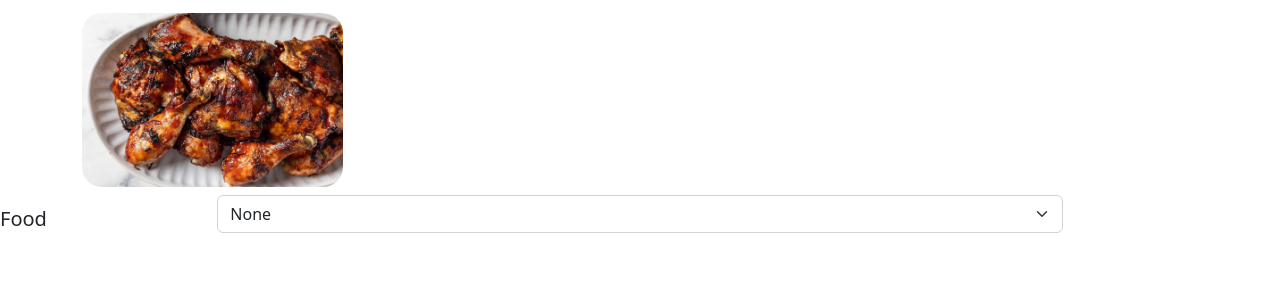
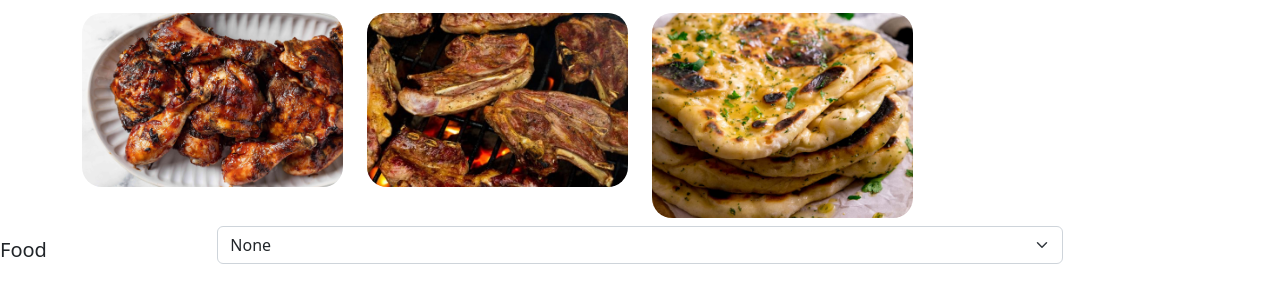
Before and after one commit to GarlicBuns19/Restaurant, a plain HTML site: page index.html in a window 1280 px wide. Shown: the part 462-764 px from the top of the page. Drawn offline with nearby package versions, Linux system fonts and the light colour scheme.

Commit message:
adding pics but must still add more

```diff
--- a/index.html
+++ b/index.html
@@ -69,6 +69,26 @@
                         </div>
                     </div>
                 </div>
+                <div class="col-md-3">
+                    <div class="img">
+                        <img src="./images/Chops.jpg" alt=""
+                        class="img-fluid img-size">
+                        <div class="text">
+                            <p>Hello</p>
+                            <p>Hello</p>
+                        </div>
+                    </div>
+                </div>
+                <div class="col-md-3">
+                    <div class="img">
+                        <img src="./images/GarlicNaan.jpg" alt=""
+                        class="img-fluid img-size img-size-naan">
+                        <div class="text">
+                            <p>Hello</p>
+                            <p>Hello</p>
+                        </div>
+                    </div>
+                </div>
             </div>
         </div>
     </section>
--- a/style/restaurant.css
+++ b/style/restaurant.css
@@ -11,6 +11,11 @@
 }
 .img-size{
     border-radius: 20px;
+}
+.img-size-naan{
+    width: 300px;
+    height: 204.5px;
+    object-fit: cover;
 }
 .text{
     color: white;
```
